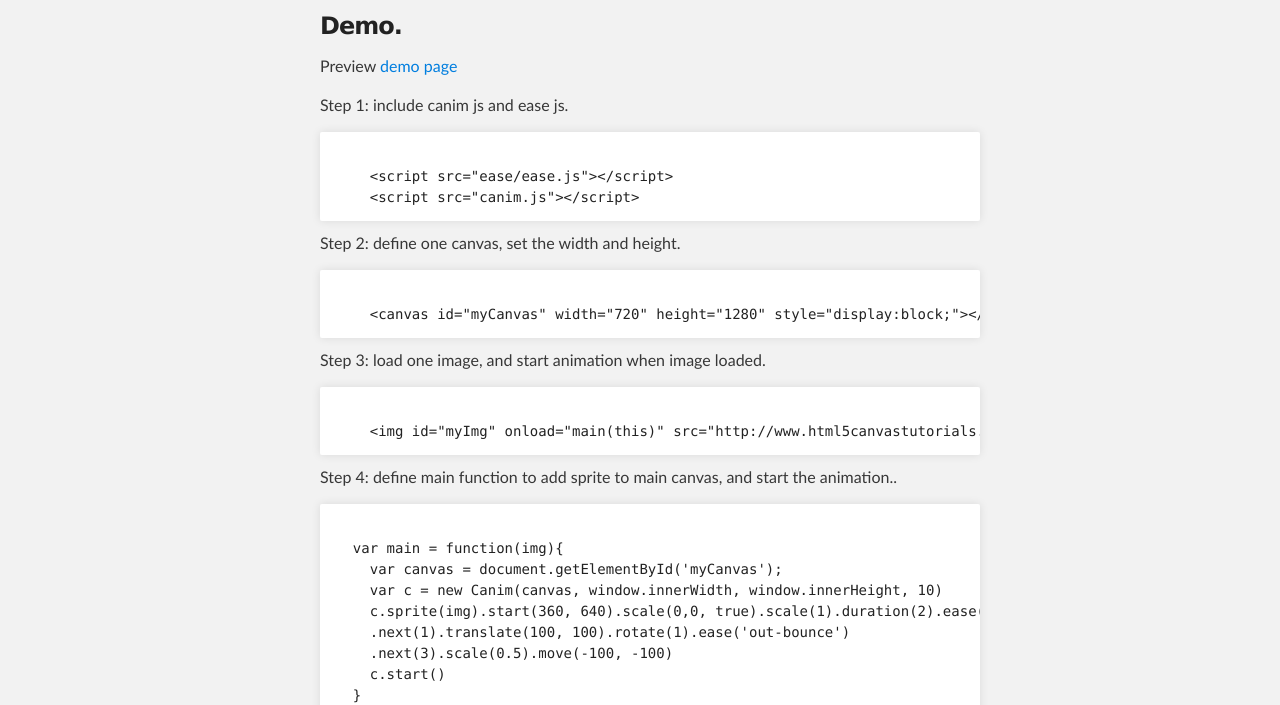
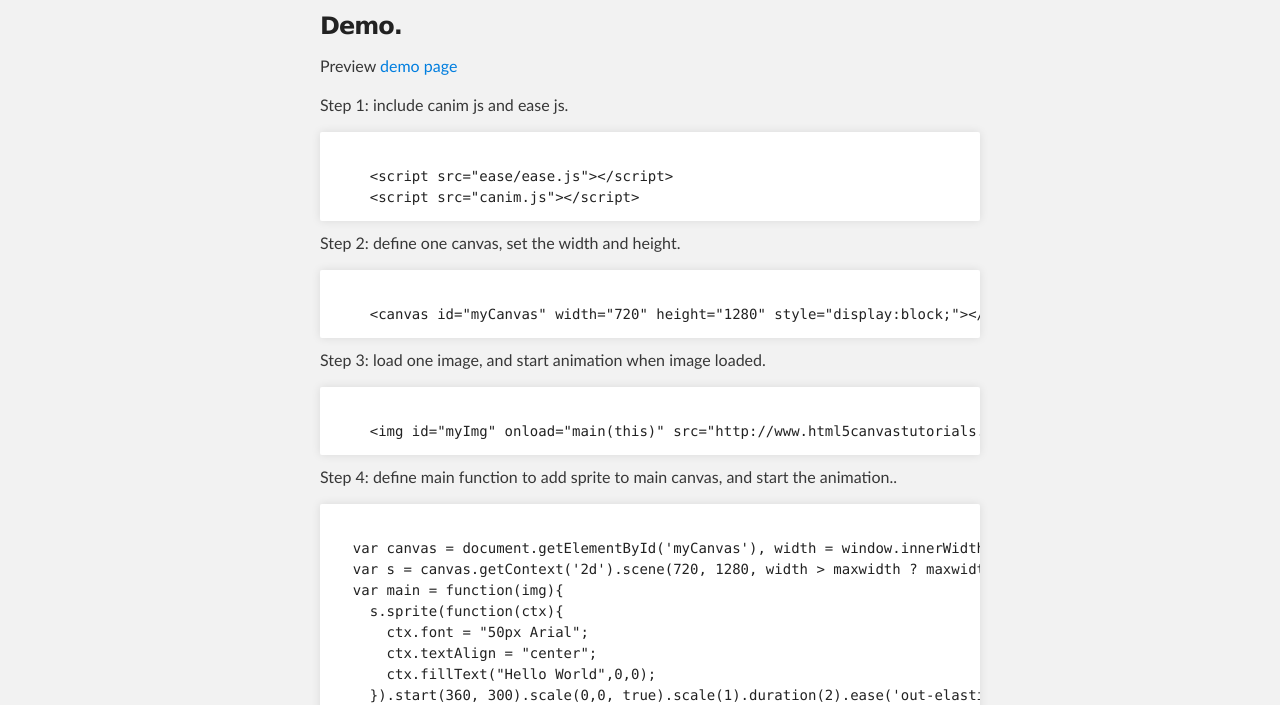
Before and after one commit to lloydzhou/canim, a plain HTML site: page index.html in a window 1280 px wide. Shown: the part 252-957 px from the top of the page. Drawn offline with Linux system fonts and the light colour scheme.

Commit message:
update code for index.html

```diff
--- a/index.html
+++ b/index.html
@@ -53,13 +53,21 @@
 
 <p>Step 4: define main function to add sprite to main canvas, and start the animation..</p>
 <pre><code>
+  var canvas = document.getElementById('myCanvas'), width = window.innerWidth, height = window.innerHeight, maxwidth = height / 1.7;
+  var s = canvas.getContext('2d').scene(720, 1280, width > maxwidth ? maxwidth : width, height, 20)
   var main = function(img){
-    var canvas = document.getElementById('myCanvas');
-    var c = new Canim(canvas, window.innerWidth, window.innerHeight, 10)
-    c.sprite(img).start(360, 640).scale(0,0, true).scale(1).duration(2).ease('out-elastic')
-    .next(1).translate(100, 100).rotate(1).ease('out-bounce')
-    .next(3).scale(0.5).move(-100, -100)
-    c.start()
+    s.sprite(function(ctx){
+      ctx.font = "50px Arial";
+      ctx.textAlign = "center";
+      ctx.fillText("Hello World",0,0);
+    }).start(360, 300).scale(0,0, true).scale(1).duration(2).ease('out-elastic')
+     .next(1).translate(100, 100).rotate(1).ease('out-bounce')
+     .next(3).move(-100, -100).ease('line')
+    s.sprite(img).start(360, 640).scale(0,0, true).scale(1).duration(2).ease('out-elastic')
+     .next(1).translate(100, 100).rotate(1).ease('out-bounce')
+     .next(3).move(-100, -100).ease('line')
+    s.start()
+    console.log(s)
   }
 </code></pre>
 
```
Also changed, not shown: canim.html (+1 -1 lines).
